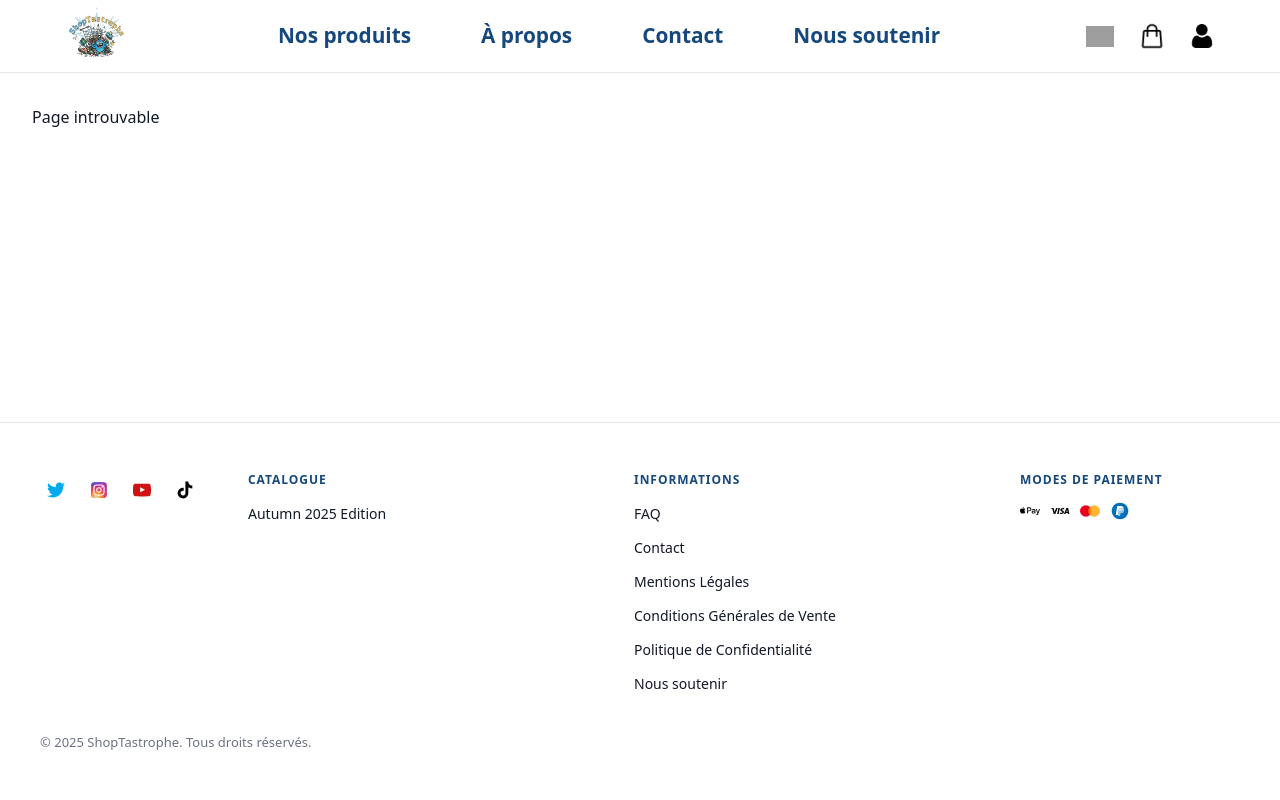
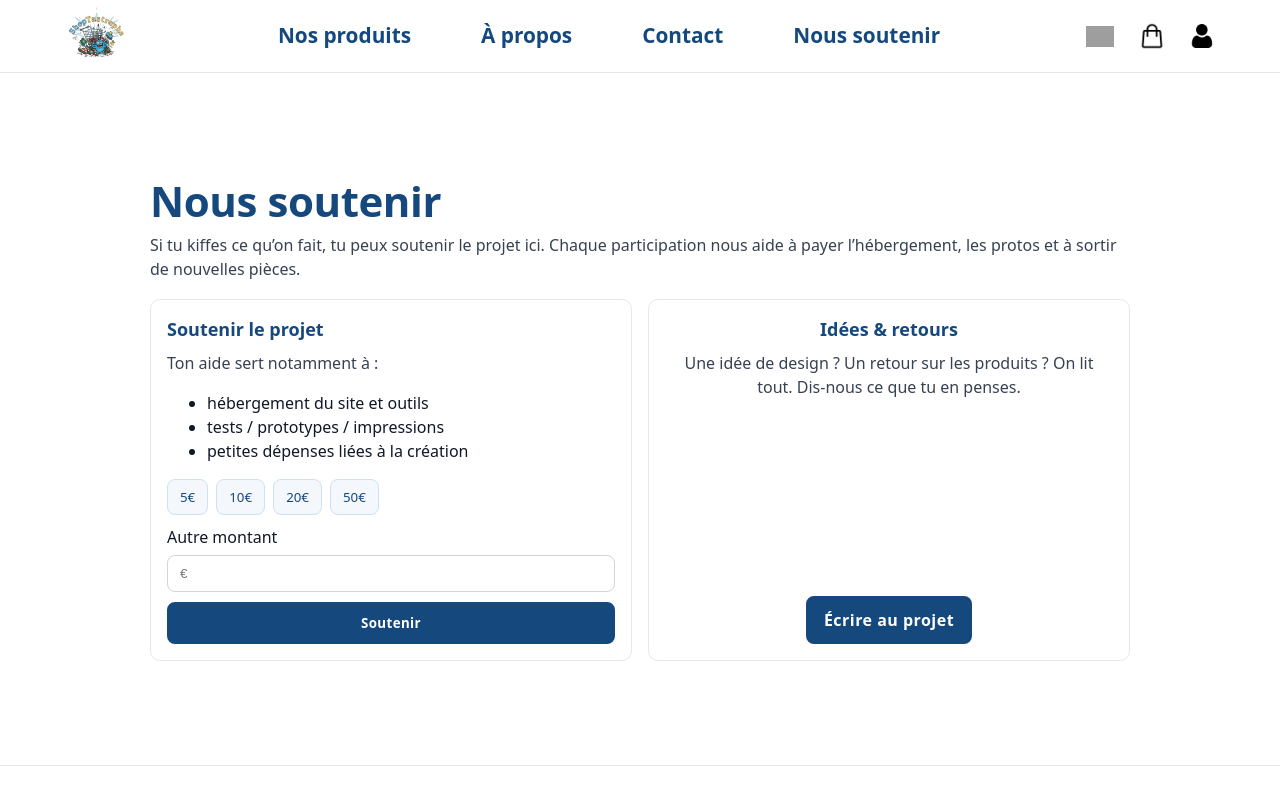
Before and after one commit to LiOlivier/ShopTastrophe, a React app in the folder frontend/: page /soutenir in a window 1280 px wide. Shown: the top 800 px of the page. Built offline with nearby package versions, Linux system fonts and the light colour scheme; grey boxes are pictures that could not be loaded; the HTML template or start-up script is replaced by a standard one.

Commit message:
contact box adjust

```diff
--- a/frontend/src/App.jsx
+++ b/frontend/src/App.jsx
@@ -13,6 +13,7 @@ import About from "./pages/About";
 import FAQ from "./pages/FAQ";
 import Products from "./pages/Products";
 import Contact from "./pages/Contact";
+import Soutenir from "./pages/Soutenir";
 
 function App() {
   const location = useLocation();
@@ -29,6 +30,7 @@ function App() {
             <Route path="/faq" element={<FAQ />} />
             <Route path="/products" element={<Products />} />
             <Route path="/contact" element={<Contact />} />
+            <Route path="/soutenir" element={<Soutenir />} />
             <Route path="/cart" element={<Cart />} />
             <Route path="/orders" element={<Orders />} />
             <Route path="/profile" element={<Profile />} />
--- a/frontend/src/pages/Contact.css
+++ b/frontend/src/pages/Contact.css
@@ -45,10 +45,14 @@
 .form-row input,
 .form-row textarea {
   width: 100%;
-  padding: 10px 12px;
+  padding: 10px 2px;
   border: 1px solid #d1d5db;
   border-radius: 8px;
   font-size: 14px;
+}
+
+.form-row textarea {
+  resize: none;
 }
 
 .form-row input:focus,
--- /dev/null
+++ b/frontend/src/pages/Soutenir.css
@@ -0,0 +1,114 @@
+.support {
+  display: block;
+  width: 100%;
+}
+
+.support-container {
+  max-width: 980px;
+  margin: 0 auto;
+  padding: clamp(20px, 6vw, 64px) clamp(16px, 5vw, 32px);
+}
+
+.support-title {
+  font-size: clamp(28px, 6vw, 42px);
+  line-height: 1.15;
+  font-weight: 800;
+  letter-spacing: -0.01em;
+  margin: 0 0 8px 0;
+  color: #15487D;
+}
+
+.support-intro {
+  color: #374151;
+  margin: 0 0 18px 0;
+}
+
+.support-grid {
+  display: grid;
+  grid-template-columns: repeat(2, minmax(0, 1fr));
+  gap: 16px;
+}
+
+.support-card {
+  background: #fff;
+  border: 1px solid #e5e7eb;
+  border-radius: 10px;
+  padding: 16px;
+}
+
+/* Idées & retours: texte centré, bouton en bas centré */
+.support-card.feedback {
+  display: flex;
+  flex-direction: column;
+  text-align: center;
+  justify-content: space-between;
+  min-height: 260px;
+}
+.support-card.feedback h2 { align-self: center; }
+.support-card.feedback p { margin-bottom: 16px; }
+.support-card.feedback .btn-primary {
+  align-self: center;
+  margin-top: auto;
+}
+
+.support-card h2 {
+  margin: 0 0 8px 0;
+  font-size: 18px;
+  color: #15487D;
+}
+
+.support-card p {
+  margin: 0 0 12px 0;
+  color: #374151;
+}
+
+/* Donate */
+.donate { display: grid; gap: 10px; }
+.amounts { display: flex; gap: 8px; flex-wrap: wrap; }
+.amounts button {
+  background: #f4f7fb;
+  border: 1px solid #cfe0f2;
+  color: #15487D;
+  padding: 8px 12px;
+  border-radius: 8px;
+  cursor: pointer;
+}
+.custom-amount { display: grid; gap: 6px; }
+.custom-amount input {
+  padding: 10px 12px;
+  border: 1px solid #d1d5db;
+  border-radius: 8px;
+}
+
+.btn-primary {
+  align-self: start;
+  background: #15487D;
+  color: #fff;
+  border: 2px solid #15487D;
+  font-weight: 800;
+  letter-spacing: 0.03em;
+  padding: 10px 16px;
+  border-radius: 8px;
+  cursor: pointer;
+  text-decoration: none;
+}
+
+.btn-outline {
+  display: inline-block;
+  border: 2px solid #15487D;
+  color: #15487D;
+  padding: 8px 12px;
+  border-radius: 8px;
+  text-decoration: none;
+  margin-right: 8px;
+}
+
+.share { display: flex; gap: 10px; flex-wrap: wrap; }
+
+@media (max-width: 900px) {
+  .support-grid { grid-template-columns: 1fr; }
+}
+
+@media (min-width: 1024px) {
+  .support-container { padding-top: 72px; padding-bottom: 72px; }
+}
--- /dev/null
+++ b/frontend/src/pages/Soutenir.jsx
@@ -0,0 +1,46 @@
+import "./Soutenir.css";
+
+export default function Soutenir() {
+  return (
+    <section className="support">
+      <div className="support-container">
+        <h1 className="support-title">Nous soutenir</h1>
+        <p className="support-intro">
+          Si tu kiffes ce qu’on fait, tu peux soutenir le projet ici.
+          Chaque participation nous aide à payer l’hébergement, les protos et à sortir de nouvelles pièces.
+        </p>
+
+        <div className="support-grid">
+          <div className="support-card">
+            <h2>Soutenir le projet</h2>
+            <p>Ton aide sert notamment à&nbsp;:</p>
+            <ul className="support-why">
+              <li>hébergement du site et outils</li>
+              <li>tests / prototypes / impressions</li>
+              <li>petites dépenses liées à la création</li>
+            </ul>
+            <form className="donate" onSubmit={(e) => e.preventDefault()}>
+              <div className="amounts" role="group" aria-label="Montant rapide">
+                <button type="button">5€</button>
+                <button type="button">10€</button>
+                <button type="button">20€</button>
+                <button type="button">50€</button>
+              </div>
+              <div className="custom-amount">
+                <label htmlFor="don-amount">Autre montant</label>
+                <input id="don-amount" type="number" min="1" step="1" placeholder="€" />
+              </div>
+              <button className="btn-primary" type="submit">Soutenir</button>
+            </form>
+          </div>
+
+          <div className="support-card feedback">
+            <h2>Idées & retours</h2>
+            <p>Une idée de design ? Un retour sur les produits ? On lit tout. Dis‑nous ce que tu en penses.</p>
+            <a className="btn-primary" href="/contact">Écrire au projet</a>
+          </div>
+        </div>
+      </div>
+    </section>
+  );
+}
```
Also changed, not shown: frontend/public/merch/img/casquette.png (added).
